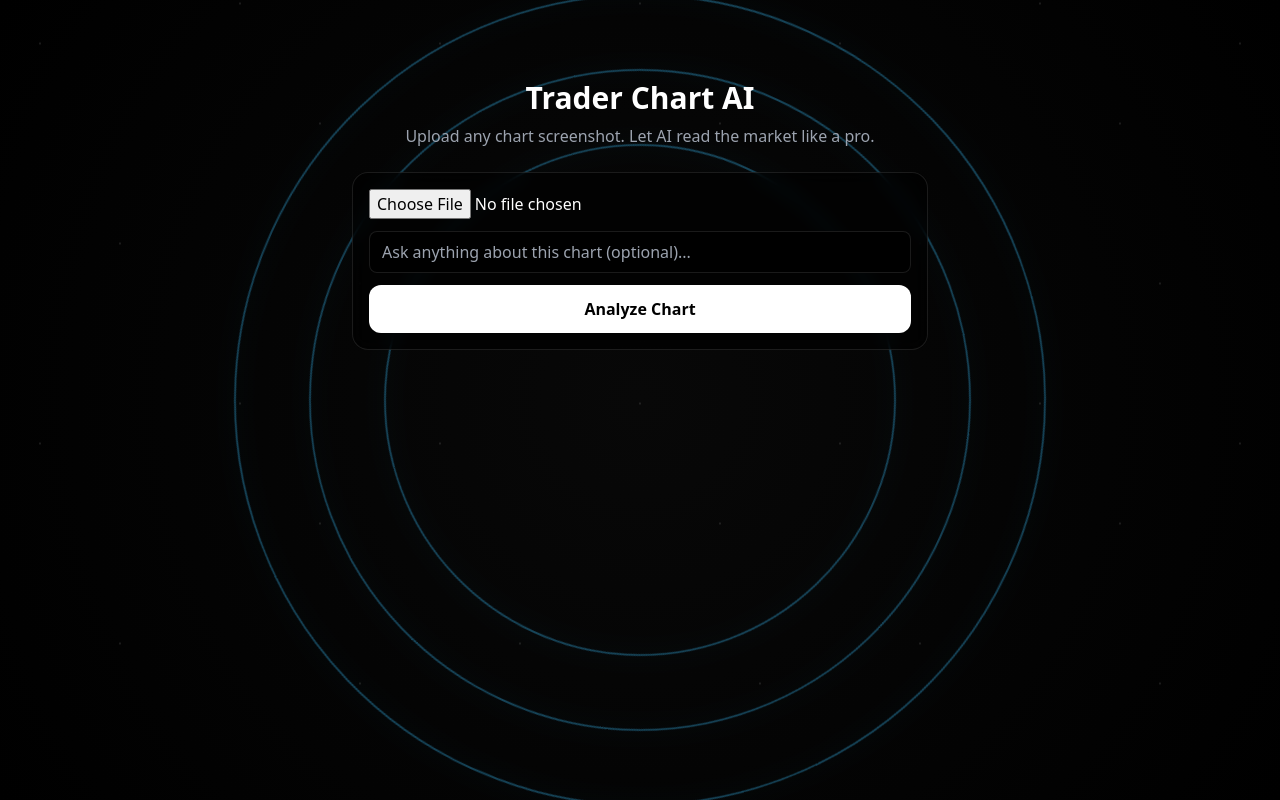
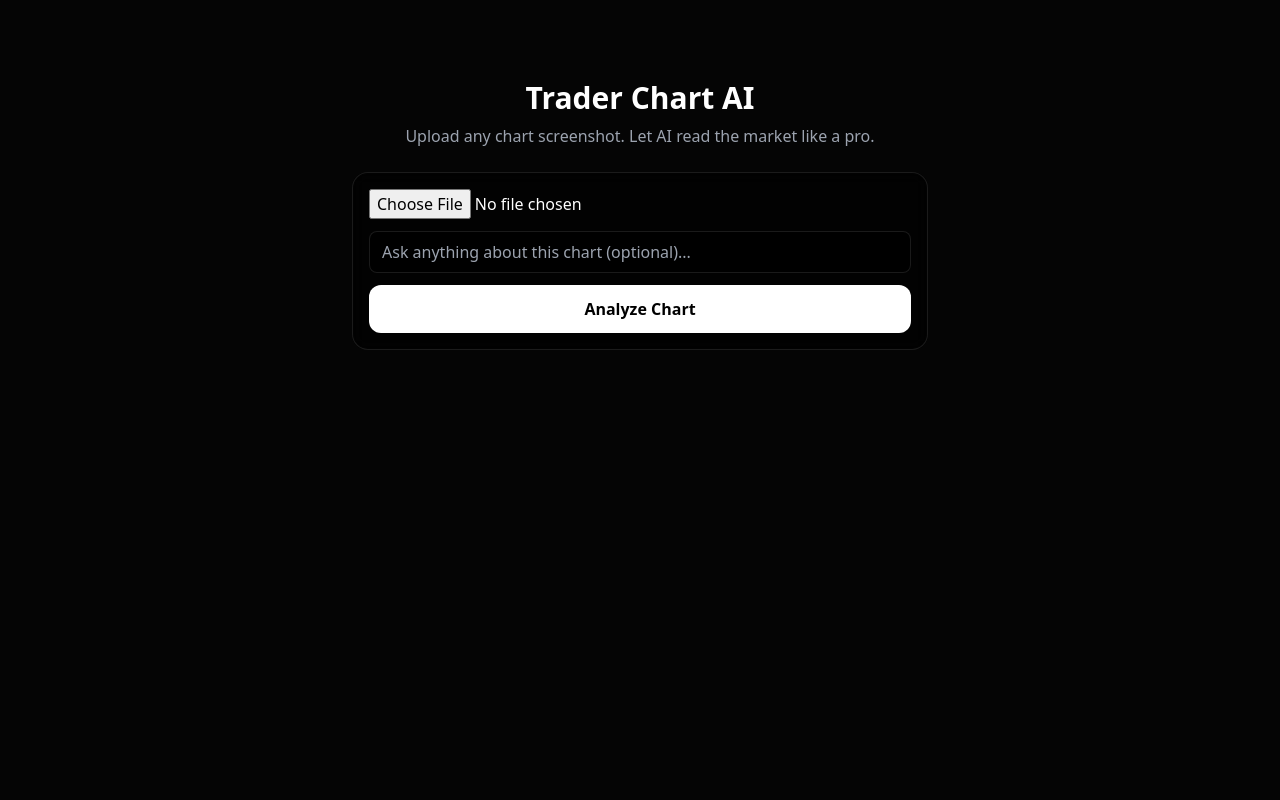
Before and after one commit to yuvraj448-debug/trader-chart-ai, a Next.js app: page / in a window 1280 px wide. Built offline with nearby package versions, Linux system fonts and the light colour scheme.

Commit message:
Update globals.css

```diff
--- a/app/globals.css
+++ b/app/globals.css
@@ -2,14 +2,21 @@
 @tailwind components;
 @tailwind utilities;
 
-/* ================= ROOT ================= */
+/* =========================
+   THEME VARIABLES
+========================= */
 :root {
   --bg: #050505;
+  --card: #0b0b0b;
+  --border: #1a1a1a;
   --text: #eaeaea;
-  --accent: #22c55e;
+  --muted: #9ca3af;
+  --accent: #38bdf8;
 }
 
-/* ================= RESET ================= */
+/* =========================
+   GLOBAL RESET
+========================= */
 * {
   box-sizing: border-box;
 }
@@ -18,77 +25,103 @@ html,
 body {
   margin: 0;
   padding: 0;
+  width: 100%;
+  min-height: 100%;
   background: var(--bg);
   color: var(--text);
-  min-height: 100%;
+  font-family: system-ui, -apple-system, BlinkMacSystemFont,
+    "Segoe UI", Roboto, sans-serif;
   overflow-x: hidden;
-  font-family: system-ui, -apple-system, BlinkMacSystemFont, sans-serif;
 }
 
-/* ================= CONTENT ================= */
-.app-content {
-  position: relative;
-  z-index: 2;
-}
-
-/* ================= BACKGROUND ================= */
+/* =========================
+   BACKGROUND WRAPPER
+========================= */
 .bg-wrapper {
   position: fixed;
   inset: 0;
-  z-index: 0;
+  z-index: -1;
+  background: radial-gradient(
+    circle at center,
+    #0a0a0a 0%,
+    #000000 70%
+  );
   overflow: hidden;
-  pointer-events: none;
-  background: radial-gradient(circle at center, #080808, #000);
 }
 
-/* ================= STARS ================= */
+/* =========================
+   STARS (NEVER DISAPPEAR)
+========================= */
 .stars {
   position: absolute;
   inset: 0;
   background-image:
-    radial-gradient(1px 1px at 10% 20%, #fff, transparent),
-    radial-gradient(1px 1px at 80% 40%, #fff, transparent),
-    radial-gradient(1px 1px at 30% 70%, #fff, transparent),
-    radial-gradient(1px 1px at 60% 10%, #fff, transparent),
-    radial-gradient(1px 1px at 90% 80%, #fff, transparent);
-  background-size: 400px 400px;
-  animation: starsMove 60s linear infinite;
-  opacity: 0.35;
+    radial-gradient(1px 1px at 20% 30%, rgba(255,255,255,0.6) 50%, transparent 51%),
+    radial-gradient(1px 1px at 80% 40%, rgba(255,255,255,0.4) 50%, transparent 51%),
+    radial-gradient(1px 1px at 50% 80%, rgba(255,255,255,0.5) 50%, transparent 51%),
+    radial-gradient(1px 1px at 10% 60%, rgba(255,255,255,0.3) 50%, transparent 51%),
+    radial-gradient(1px 1px at 90% 10%, rgba(255,255,255,0.5) 50%, transparent 51%);
+  background-size: 200px 200px;
+  animation: starDrift 120s linear infinite;
+  opacity: 0.6;
 }
 
-@keyframes starsMove {
+@keyframes starDrift {
   from {
     transform: translateY(0);
   }
   to {
-    transform: translateY(-400px);
+    transform: translateY(-200px);
   }
 }
 
-/* ================= RINGS ================= */
-.rings {
+/* =========================
+   RING POSITION (FIXED)
+========================= */
+.ring-holder {
   position: absolute;
   top: 50%;
   left: 50%;
   width: 900px;
   height: 900px;
   transform: translate(-50%, -50%);
-  animation: rotateRings 80s linear infinite;
+  pointer-events: none;
+}
+
+/* =========================
+   RING ROTATION (FOREVER)
+========================= */
+.rings {
+  width: 100%;
+  height: 100%;
+  animation: spinRings 60s linear infinite;
+  transform-origin: center;
 }
 
 .rings circle {
   fill: none;
-  stroke: #38bdf8;
+  stroke: var(--accent);
   stroke-width: 1.2;
   opacity: 0.35;
-  filter: drop-shadow(0 0 8px rgba(56, 189, 248, 0.6));
+  filter: drop-shadow(0 0 12px rgba(56, 189, 248, 0.6));
 }
 
-@keyframes rotateRings {
+/* PURE ROTATION — NO TRANSLATE */
+@keyframes spinRings {
   from {
-    transform: translate(-50%, -50%) rotate(0deg);
+    transform: rotate(0deg);
   }
   to {
-    transform: translate(-50%, -50%) rotate(360deg);
+    transform: rotate(360deg);
   }
 }
+
+/* =========================
+   MOBILE SAFETY
+========================= */
+@media (max-width: 768px) {
+  .ring-holder {
+    width: 700px;
+    height: 700px;
+  }
+}
```
